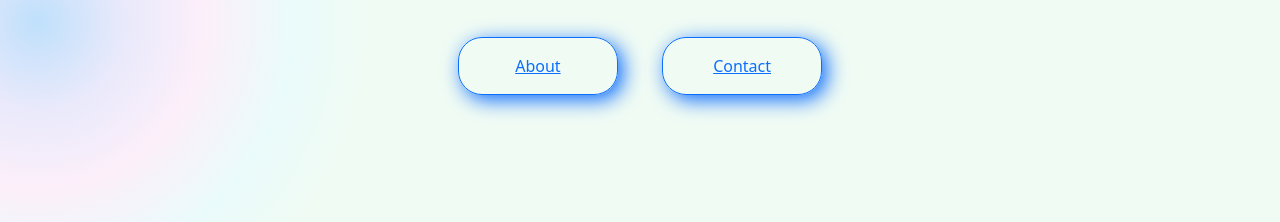
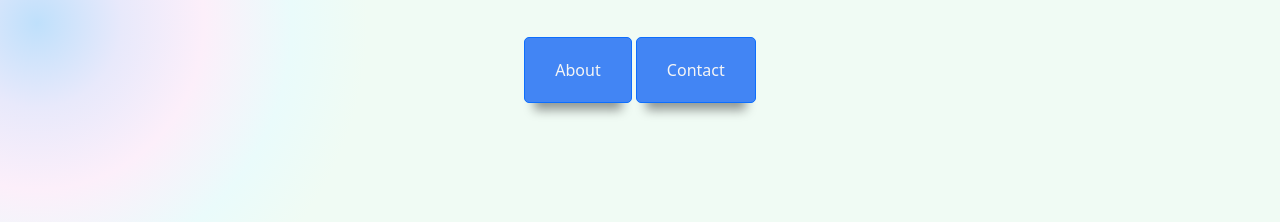
Before and after one commit to patcard21/My-Portfolio, a website: page index.html in a window 1280 px wide. Shown: the part 366-588 px from the top of the page. Drawn offline with nearby package versions, Linux system fonts and the light colour scheme.

Commit message:
Editing CSS; buttons

```diff
--- a/index.html
+++ b/index.html
@@ -65,11 +65,11 @@
       <h4><small> Front-end Developer based in Puerto Rico </small>🏝</h4>
 
       <div class="navigation-links">
-        <button type="button" class="btn btn-outline-primary about-link">
-          <a href="about.html" title="About Patricia Cardona"> About </a>
+        <button type="button" class="btn btn-outline-primary">
+          <a href="about.html" title="About Patricia Cardona" class="main-cta"> About </a>
         </button>
-        <button type="button" class="btn btn-outline-primary contact-link">
-          <a href="about.html#contact" title="Contact Patricia Cardona">
+        <button type="button" class="btn btn-outline-primary">
+          <a href="about.html#contact" title="Contact Patricia Cardona" class="main-cta">
             Contact
           </a>
         </button>
--- a/style.css
+++ b/style.css
@@ -78,6 +78,27 @@ body {
   padding: 20px;
   margin: 80px;
 }
+.main-cta {
+  color: whitesmoke;
+  text-decoration: none;
+}
+.btn {
+  display: inline-block;
+  background: #4285f4;
+  color: whitesmoke;
+
+  padding: 20px 30px;
+  border-radius: 5px;
+  box-shadow: 0px 17px 10px -10px rgba(0, 0, 0, 0.4);
+  cursor: pointer;
+  -webkit-transition: all ease-in-out 300ms;
+  transition: all ease-in-out 300ms;
+}
+.btn:hover {
+  box-shadow: 0px 37px 20px -20px rgba(0, 0, 0, 0.2);
+  -webkit-transform: translate(0px, -10px) scale(1.2);
+  transform: translate(0px, -10px) scale(1.2);
+}
 
 #magnifying-glass {
   margin: 16px;
```
